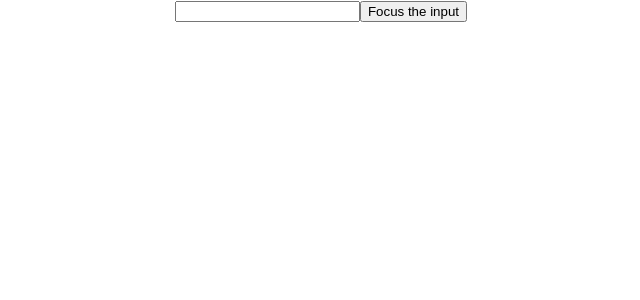
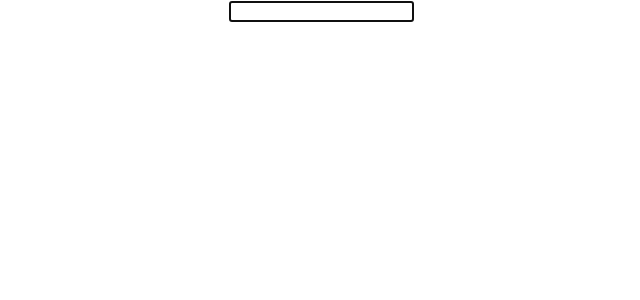
Before and after one commit to prabhat2505/MyReactApp, a React (Create React App) app: page / in a window 1280 px wide. Shown: the top 300 px of the page, without its empty margins (319-959 px from the left). Built offline with nearby package versions, Linux system fonts and the light colour scheme.

Commit message:
Input focus on render

```diff
--- a/src/App.js
+++ b/src/App.js
@@ -3,13 +3,15 @@ import './App.css';
 import BasicForm from './Forms/BasicForm';
 import ExampleHook1 from './Forms/ExampleHook1';
 import ExampleUseRef1 from './Forms/ExampleUseRef1';
+import ExampleUseRef2 from './Forms/ExampleUseRef2';
 
 function App() {
   return (
     <div className="App">
     {/* <BasicForm></BasicForm>    */}
     {/* <ExampleHook1></ExampleHook1>  */}
-    <ExampleUseRef1></ExampleUseRef1>
+    {/* <ExampleUseRef1></ExampleUseRef1> */}
+    <ExampleUseRef2></ExampleUseRef2>
 
     </div>
   );
--- /dev/null
+++ b/src/Forms/ExampleUseRef2.js
@@ -0,0 +1,15 @@
+import React, { useEffect, useRef } from 'react';
+function ExampleUseRef2() {
+    const inputEl = useRef(null);
+
+    useEffect(()=>{
+      inputEl.current.focus();
+    })
+    return (
+      <>
+        <input ref={inputEl} type="text" />
+
+      </>
+    );
+  }
+  export default ExampleUseRef2;
```
